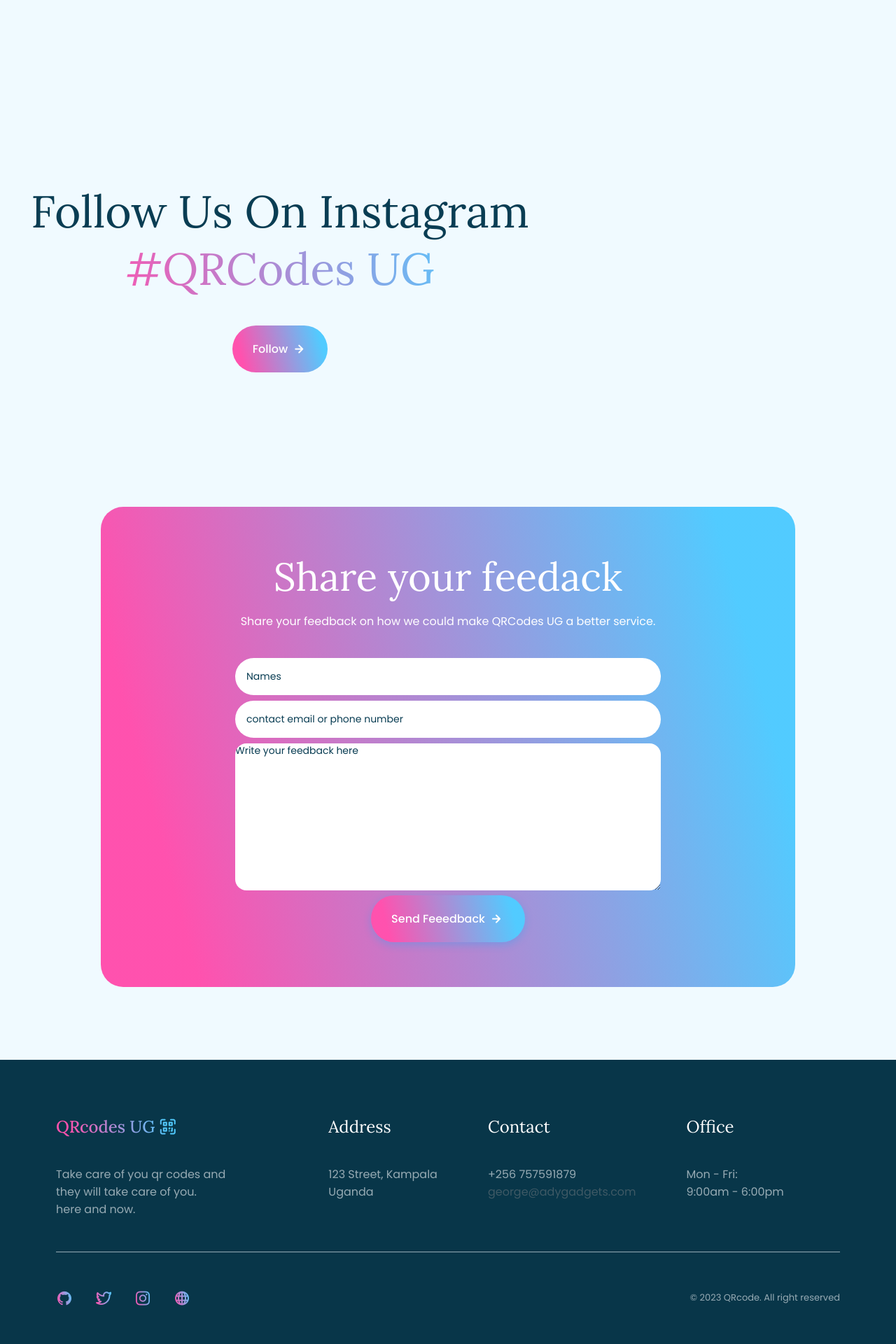
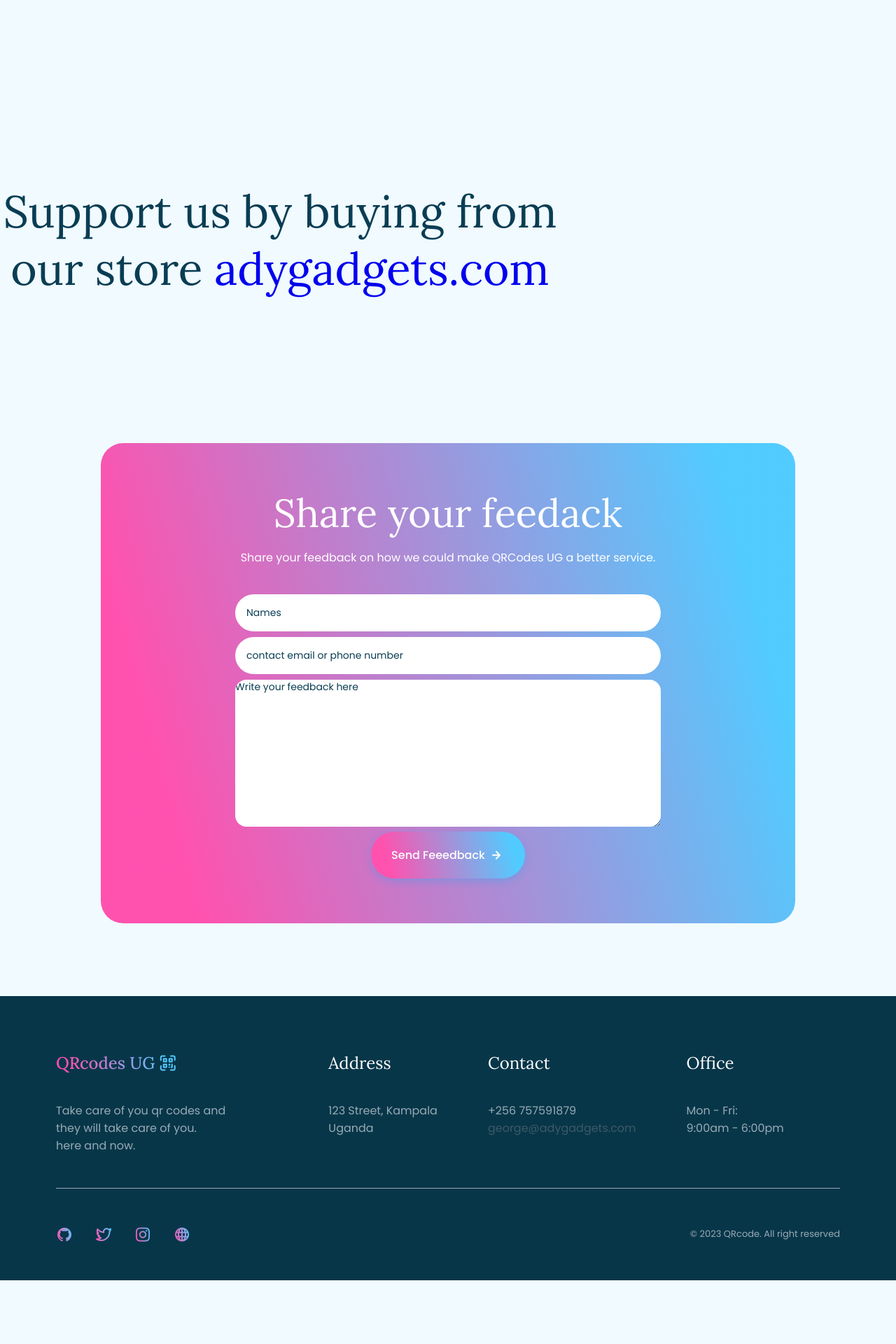
Before and after one commit to georgeadrila/QRCode, a PHP site: page / in a window 1280 px wide. Shown: the part 2593-4513 px from the top of the page at 70% size. After the commit the page ends 4422 px from the top, so only its background shows below. Run offline with PHP 8.4, Linux system fonts and the light colour scheme; data that the repository does not hold is empty.

Commit message:
deployed the web app

```diff
--- a/index.php
+++ b/index.php
@@ -24,6 +24,15 @@
 
    <script src="./assets/js/jquery.min.js"></script>
    <script src="./assets/js/search.js"></script>
+<!-- include swiper -->
+   <link rel="stylesheet" href="https://unpkg.com/swiper/swiper-bundle.min.css" />
+   <script src="https://unpkg.com/swiper/swiper-bundle.min.js"></script>
+
+   <!-- inlcude styles.css on adygadgets.com/assets/css/styles.css -->
+   <link rel="stylesheet" href="https://adygadgets.com/assets/css/styles.css">
+
+   <script src="./assets/js/api.js"></script>
+   <script src="./assets/js/api2.js"></script>
 
    <title>QRCodes UG</title>
 </head>
@@ -228,7 +237,7 @@
 
                <form class="join__form" method="" action="">
                   <input type="text" class="join__input" placeholder="e.g www.adygadgets.com or +256757591879" name="url" id="url">
-                     <button class="button join__button" id="generate_button">
+                  <button class="button join__button" id="generate_button">
                      Generate <i class="uil uil-arrow-right"></i>
                   </button>
 
@@ -242,68 +251,18 @@
          </div>
       </section>
 
-      <!--==================== ROUTINE ====================
-      <section class="routine section" id="routine">
-         <div class="routine__container container grid">
-            <div class="routine__data">
-               <h2 class="section__title">
-                  Want your QRCode to do something different?
-               </h2>
-
-               <p class="routine__description">
-                  Explain what you want your QRCode to do to
-                  us and we will make it for you for free.. Maybe?!.
-               </p>
-
-               <a href="tel:+256757591879" class="button">
-                  Get Started Now <i class="uil uil-arrow-right"></i>
-               </a>
-            </div>
-
-            <div class="routine__images">
-               <!-- <img src="./assets/img/Scan Barcode.png" alt="" class="routine__img-1"> -->
-               <!-- <img src="./assets/img/qrimage.png" alt="" class="routine__img-2">
-
-               <div class="routine__box-1">
-                  <i class="uil uil-play routine__icon"></i>
-                  <span class="routine__title">
-                     High Quality QRCodes
-                  </span>
-               </div>
-
-               <div class="routine__box-2">
-                  <i class="uil uil-border-clear routine__icon"></i>
-                  <span class="routine__title">
-                     Clear Quality
-                  </span>
-               </div>
-            </div>
-         </div>
-      </section> -->
-
       <!--==================== FOLLOW ====================-->
       <section class="follow section" id="follow">
          <div class="follow__container container grid">
             <div class="follow__content-1">
                <div class="follow__data">
                   <h2 class="section__title follow__title">
-                     Follow Us On Instagram
-                     <div class="">#QRCodes UG</div>
+                     Support us by buying from <br>our store <a href="http://adygadgets.com">adygadgets.com</a>
                   </h2>
-
-                  <a href="https://instagram.com/george_adrian_s" class="button follow_button">
-                     Follow <i class="uil uil-arrow-right"></i>
-                  </a>
                </div>
-
-               <!-- <img src="./assets//img/follow-yoga-1.png" alt="" class="follow__img-1">
-               <img src="./assets//img/follow-yoga-2.png" alt="" class="follow__img-2"> -->
             </div>
 
-            <div class="follow__content-2">
-               <!-- <img src="./assets/img/follow-yoga-3.png" alt="" class="follow__img-3">
-               <img src="./assets/img/follow-yoga-4.png" alt="" class="follow__img-4"> -->
-            </div>
+
          </div>
       </section>
 
```
Also changed, not shown: README.md (added), qrimages/Kyokusiimajovia@gmail.com -qrcode.png (deleted), qrimages/Qrcodes.png-qrcode.png (deleted), qrimages/adygadgets.com-qrcode.png (deleted), qrimages/hellobuns-qrcode.png (deleted), qrimages/hellobuns33.png-qrcode.png (deleted), qrimages/lololo-qrcode.png (deleted), qrimages/seera.adygadgets.com-qrcode.png (deleted), qrimages/templerun.com-qrcode.png (deleted), 1 other file.
